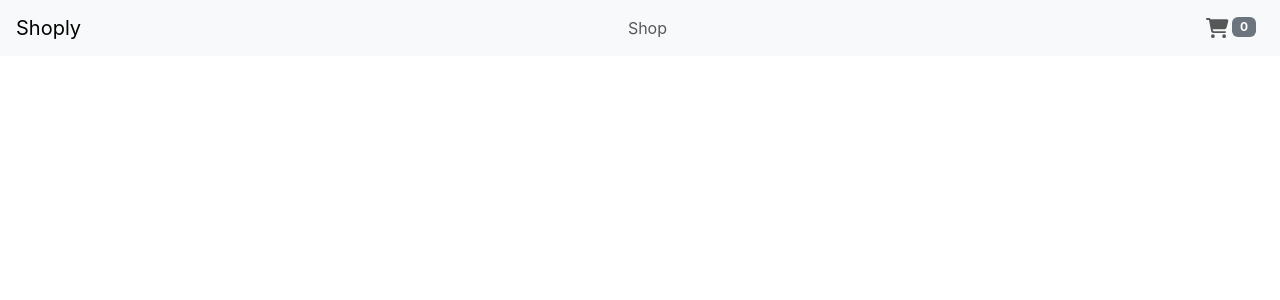
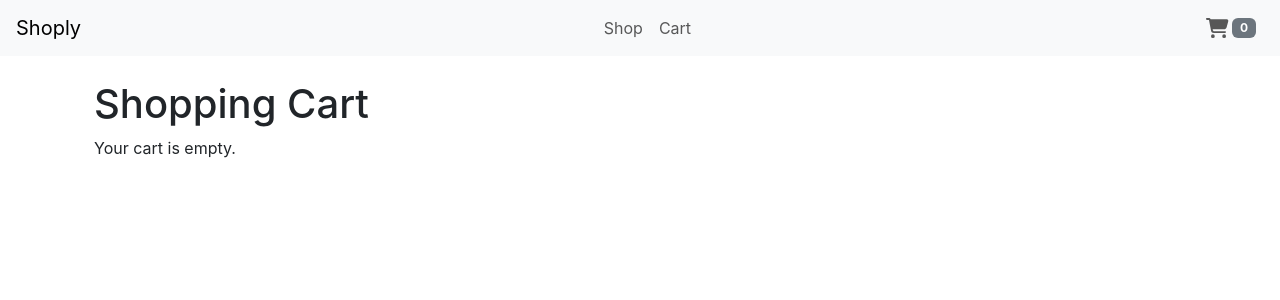
Before and after one commit to jassibacha/Shoply-redux, a React (Create React App) app: page /cart in a window 1280 px wide. Before the commit this address had no page. Shown: the top 300 px of the page. Built offline with nearby package versions, Linux system fonts and the light colour scheme.

Commit message:
Built cart section

```diff
--- a/src/components/AppRoutes.js
+++ b/src/components/AppRoutes.js
@@ -2,12 +2,14 @@ import React from 'react';
 import { Route, Routes } from 'react-router-dom';
 import ProductsList from './products/ProductsList';
 import ProductDetails from './products/ProductDetails';
+import Cart from './cart/Cart';
 
 const AppRoutes = () => {
     return (
         <Routes>
             <Route path="/" element={<ProductsList />} />
             <Route path="/products/:id" element={<ProductDetails />} />
+            <Route path="/cart" element={<Cart />} />
         </Routes>
     );
 };
--- a/src/components/Header.js
+++ b/src/components/Header.js
@@ -19,17 +19,25 @@ const Header = () => {
                             Shop
                         </Link>
                     </li>
+                    <li className="nav-item">
+                        <Link className="nav-link" to="/cart">
+                            Cart
+                        </Link>
+                    </li>
                 </ul>
             </div>
 
             <ul className="navbar-nav ms-auto">
                 <li className="nav-item">
-                    <button className="btn nav-link d-flex align-items-center">
+                    <Link
+                        to="/cart"
+                        className="nav-link d-flex align-items-center"
+                    >
                         <FontAwesomeIcon icon={faShoppingCart} size="lg" />
                         <span className="badge bg-secondary ms-1">
                             {cart.totalQuantity}
                         </span>
-                    </button>
+                    </Link>
                 </li>
             </ul>
         </nav>
--- /dev/null
+++ b/src/components/cart/Cart.js
@@ -0,0 +1,42 @@
+import React from 'react';
+import { useSelector, useDispatch } from 'react-redux';
+import { addToCart, removeFromCart } from '../../actions/cartActions';
+import CartItem from './CartItem';
+
+function Cart() {
+    const cartItems = useSelector((state) => state.cart.items);
+    const dispatch = useDispatch();
+
+    // Calculate the total price
+    const totalPrice = Object.keys(cartItems).reduce((total, productId) => {
+        const item = cartItems[productId];
+        return total + item.productDetails.price * item.quantity;
+    }, 0);
+
+    return (
+        <div className="container mt-4">
+            <h1>Shopping Cart</h1>
+            <div className="cart">
+                {Object.keys(cartItems).length === 0 && (
+                    <p>Your cart is empty.</p>
+                )}
+                {Object.keys(cartItems).map((productId) => (
+                    <CartItem
+                        key={productId}
+                        item={cartItems[productId]}
+                        productId={productId}
+                    />
+                ))}
+                {Object.keys(cartItems).length !== 0 && (
+                    <div className="row">
+                        <div className="col-md-12 text-end">
+                            <h3>Total Price: ${totalPrice.toFixed(2)}</h3>
+                        </div>
+                    </div>
+                )}
+            </div>
+        </div>
+    );
+}
+
+export default Cart;
--- /dev/null
+++ b/src/components/cart/CartItem.js
@@ -0,0 +1,59 @@
+import React from 'react';
+import { useDispatch } from 'react-redux';
+import { Link } from 'react-router-dom';
+import { FontAwesomeIcon } from '@fortawesome/react-fontawesome';
+import { faPlus, faMinus } from '@fortawesome/free-solid-svg-icons';
+import { addToCart, removeFromCart } from '../../actions/cartActions';
+
+function CartItem({ item, productId }) {
+    const dispatch = useDispatch();
+
+    const handleAddToCart = () => {
+        dispatch(addToCart({ ...item.productDetails, id: productId }));
+    };
+
+    const handleRemoveFromCart = () => {
+        dispatch(removeFromCart(productId));
+    };
+
+    return (
+        <div className="row mb-3 align-items-center">
+            <div className="col-md-2">
+                <Link to={`/products/${productId}`}>
+                    <img
+                        src={item.productDetails.image_url}
+                        alt={item.productDetails.name}
+                        className="img-fluid"
+                    />
+                </Link>
+            </div>
+            <div className="col-md-3">
+                <strong>
+                    <Link to={`/products/${productId}`}>
+                        {item.productDetails.name}
+                    </Link>
+                </strong>
+            </div>
+            <div className="col-md-2">
+                ${item.productDetails.price.toFixed(2)}
+            </div>
+            <div className="col-md-2">Qty: {item.quantity}</div>
+            <div className="col-md-3">
+                <button
+                    className="btn btn-primary btn-sm me-2"
+                    onClick={handleAddToCart}
+                >
+                    <FontAwesomeIcon icon={faPlus} />
+                </button>
+                <button
+                    className="btn btn-danger btn-sm"
+                    onClick={handleRemoveFromCart}
+                >
+                    <FontAwesomeIcon icon={faMinus} />
+                </button>
+            </div>
+        </div>
+    );
+}
+
+export default CartItem;
--- a/src/data.json
+++ b/src/data.json
@@ -8,7 +8,7 @@
         },
         "3fdd689a-02cc-4ae7-903b-f6d2776ff3b9": {
             "name": "microwave",
-      "price": 100.00,
+            "price": 100.0,
             "description": "Heat your food with the power of SCIENCE!",
             "image_url": "https://target.scene7.com/is/image/Target/GUEST_c59b9457-3ee1-463b-ad0a-42f48d06c140"
         },
@@ -22,7 +22,7 @@
             "name": "chair",
             "price": 100.89,
             "description": "It's a chair. You can sit in it.",
-      "image_url": "https://www.ikea.com/PIAimages/0355482_PE547815_S5.JPG"
+            "image_url": "https://m.media-amazon.com/images/I/A1wBlCSBiiL._AC_SL1500_.jpg"
         },
         "6a56c22f-2a85-4751-98a9-14e280fcecd8": {
             "name": "mirror",
```
Lines whose indentation alone changed are shown as unchanged.
